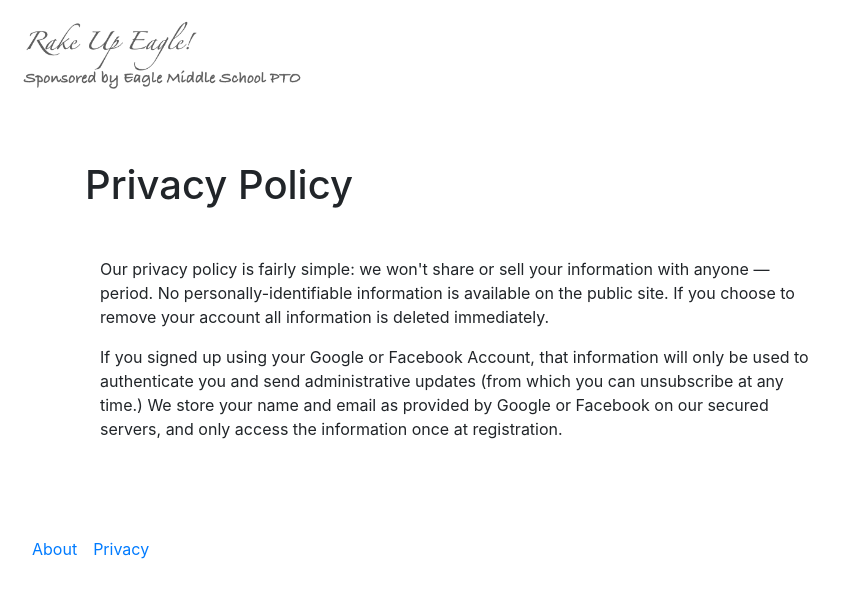
After one commit to rakeupeagle/rakeupeagle, a Django app: page /privacy/ in a window 1280 px wide. The commit adds this page. Shown: the top 598 px of the page, without its empty margins (0-847 px from the left). Run offline with Django 3.2, Linux system fonts and the light colour scheme; some libraries are stand-ins or nearby versions.

Commit message:
Add privacy, about

```diff
--- a/project/app/templates/app/base.html
+++ b/project/app/templates/app/base.html
@@ -71,7 +71,7 @@
 
     <br><br><br>
 
-    {% comment %}
+
     {% block bottomnav %}
       <nav class="navbar navbar-expand-sm navbar-light">
         <ul class="nav nav-pills mr-auto">
@@ -79,15 +79,12 @@
             <a href="{% url 'about' %}">About</a>
           </li>
           <li class="nav-item ml-3">
-            <a href="{% url 'faq' %}">FAQ</a>
-          </li>
-          <li class="nav-item ml-3">
             <a href="{% url 'privacy' %}">Privacy</a>
           </li>
         </ul>
       </nav>
     {% endblock bottomnav %}
-    {% endcomment %}
+
     <br><br><br>
 
     {% block scripts %}
--- /dev/null
+++ b/project/app/templates/app/privacy.html
@@ -0,0 +1,17 @@
+{% extends 'app/base.html' %}
+
+{% block title %}Privacy Policy{% endblock title %}
+{% block header %}Privacy Policy{% endblock header %}
+
+
+
+{% block content %}
+<div class='col-lg-8'>
+  <p>
+    Our privacy policy is fairly simple:  we won't share or sell your information with anyone &mdash; period.  No personally-identifiable information is available on the public site.  If you choose to remove your account all information is deleted immediately.
+  </p>
+  <p>
+    If you signed up using your Google or Facebook Account, that information will only be used to authenticate you and send administrative updates (from which you can unsubscribe at any time.)  We store your name and email as provided by Google or Facebook on our secured servers, and only access the information once at registration.
+  </p>
+</div>
+{% endblock content %}
--- a/project/app/urls.py
+++ b/project/app/urls.py
@@ -16,6 +16,10 @@ urlpatterns = [
     # Dashboard
     path('dashboard', views.dashboard, name='dashboard',),
 
+    # Footer
+    path('about/', views.about, name='about',),
+    path('privacy/', views.privacy, name='privacy',),
+
     # Dashboard
     # path('recipient/', views.recipients, name='recipients',),
     # path('confirmation/', views.confirmation, name='confirmation',),
--- a/project/app/views.py
+++ b/project/app/views.py
@@ -283,3 +283,15 @@ def confirmation(request):
         request,
         'app/confirmation.html',
     )
+
+def about(request):
+    return render(
+        request,
+        'app/about.html',
+    )
+
+def privacy(request):
+    return render(
+        request,
+        'app/privacy.html',
+    )
```
Also changed, not shown: project/app/templates/app/about.html (added, +15 -0 lines).
